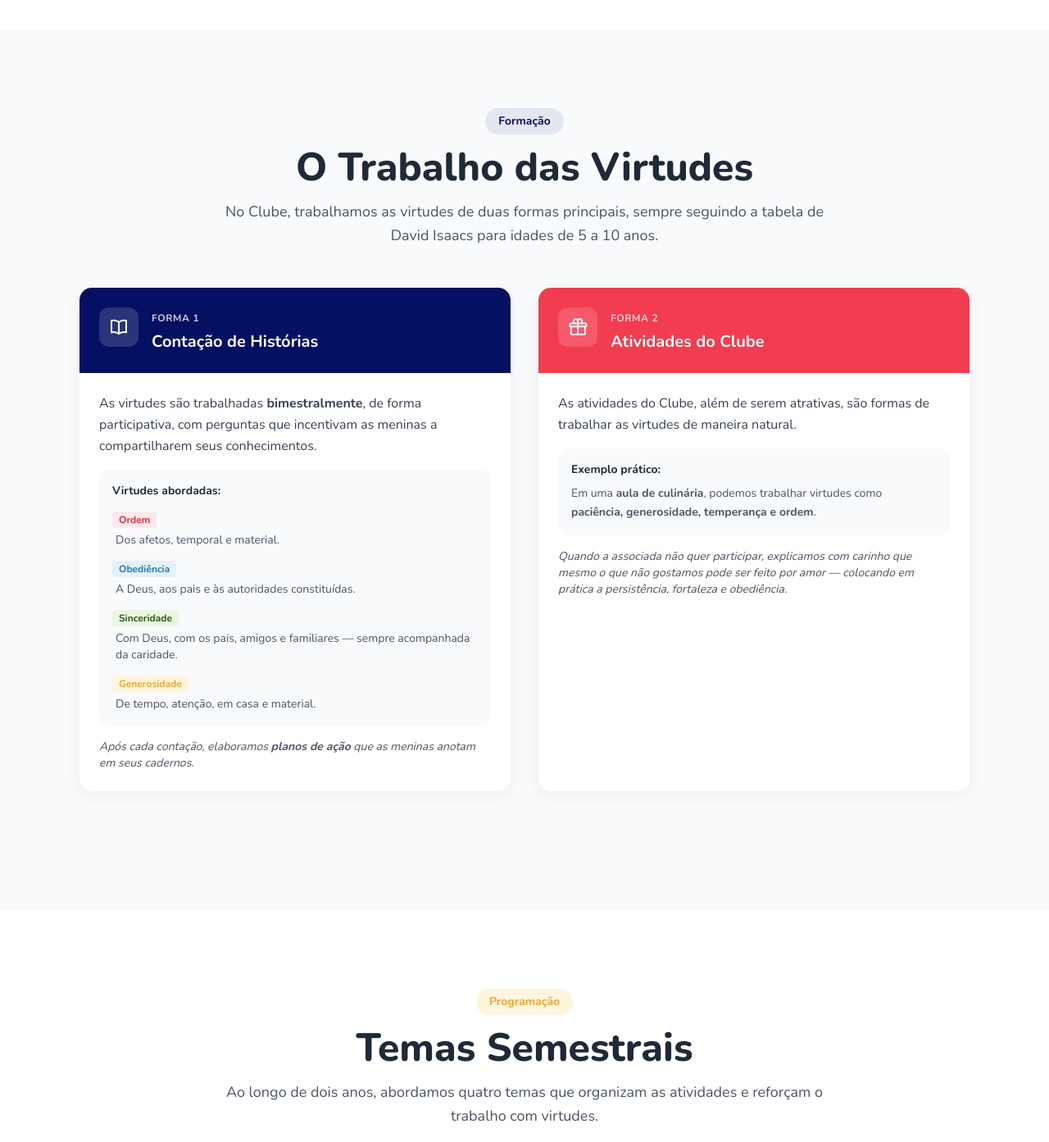
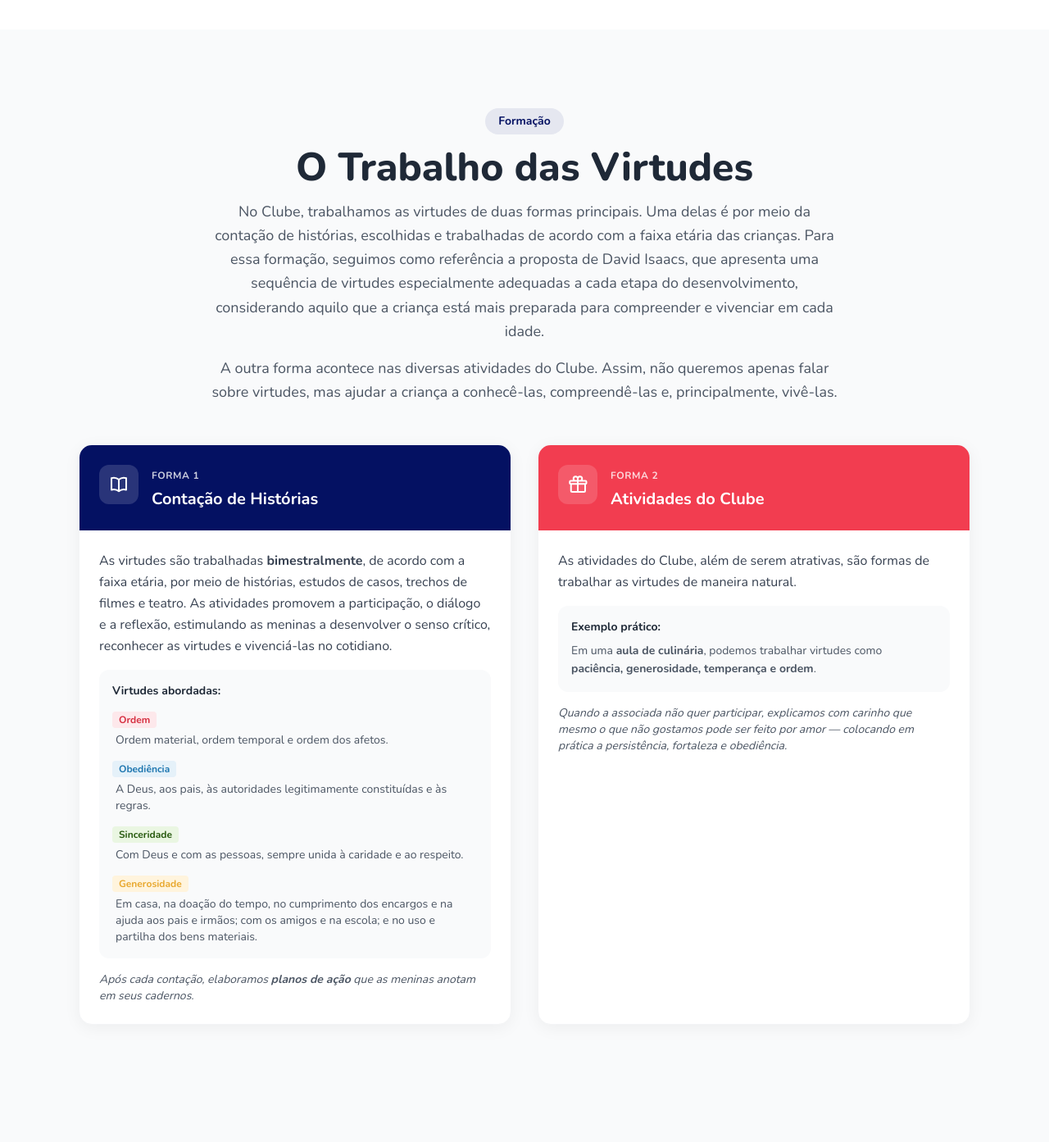
Before and after one commit to Gustmeal/site_lacos, a Flask app: page /clubes/camelia in a window 1280 px wide. Shown: the part 2164-3557 px from the top of the page at 82% size. Run offline with Flask 3, Linux system fonts and the light colour scheme; some libraries are stand-ins or nearby versions.

Commit message:
mudanças locais em textos de virtudes tanto dos clubes juvenis tanto dos infantis

```diff
--- a/app/data/clubes_data.py
+++ b/app/data/clubes_data.py
@@ -28,7 +28,7 @@ CLUBES = [
         "descricao_curta": "O primeiro clube de Brasília, hoje um dos maiores do Brasil.",
         "descricao": (
             "O Clube Caliandra, localizado no bairro Lago Sul, foi o primeiro de Brasília, "
-            "mas recebeu este nome em 2006. Tornou-se um dos maiores clube do Brasil, "
+            "mas recebeu este nome em 2006. Tornou-se um dos maiores clubes do Brasil, "
             "com um total de 40 associadas, de 5 a 10 anos."
         ),
         "diretora": "Fernanda Godinho",
@@ -291,13 +291,13 @@ CLUBES = [
         "destaque": True,
         "cor_tema": "lacos-marinho",
         "fundado_em": None,
-        "idades": "11 a 17 anos",
+        "idades": "10 a 14 anos",
         "total_associadas": 47,
         "funcionamento": "Sábado, das 9h30 às 12h",
         "descricao_curta": "Maior clube juvenil da Asa Sul, com 47 jovens em formação.",
         "descricao": (
             "O Clube Andorinha, localizado em Brasília, é um dos maiores clubes juvenis da "
-            "Associação Laços, atendendo 47 jovens de 11 a 17 anos. Oferece um amplo leque "
+            "Associação Laços, atendendo 47 jovens de 10 a 14 anos. Oferece um amplo leque "
             "de atividades culturais, artísticas e práticas, sempre com foco na formação "
             "integral das associadas."
         ),
@@ -331,13 +331,13 @@ CLUBES = [
         "destaque": True,
         "cor_tema": "lacos-marinho",
         "fundado_em": None,
-        "idades": "11 a 17 anos",
+        "idades": "10 a 14 anos",
         "total_associadas": 32,
         "funcionamento": "Sábado, das 9h às 11h30",
         "descricao_curta": "Clube juvenil do Park Way com 32 associadas em formação integral.",
         "descricao": (
             "O Clube Magnólia, localizado no Park Way de Águas Claras, atende 32 jovens "
-            "de 11 a 17 anos. Oferece atividades culturais, artísticas e de formação "
+            "de 10 a 14 anos. Oferece atividades culturais, artísticas e de formação "
             "espiritual, com acompanhamento de sacerdote e momentos de meditação."
         ),
         "diretora": "Fernanda Andrade",
@@ -370,13 +370,13 @@ CLUBES = [
         "destaque": True,
         "cor_tema": "lacos-marinho",
         "fundado_em": None,
-        "idades": "11 a 17 anos",
+        "idades": "10 a 14 anos",
         "total_associadas": 30,
         "funcionamento": "Sábado, das 9h30 às 12h15",
         "descricao_curta": "Clube juvenil do Lago Sul com formação espiritual e prática.",
         "descricao": (
-            "O Clube Juvenil Orquídea, localizado no Lago Sul, atende 30 jovens de 11 a "
-            "17 anos. Oferece formação aprofundada com atendimento e meditação com o "
+            "O Clube Juvenil Orquídea, localizado no Lago Sul, atende 30 jovens de 10 a "
+            "14 anos. Oferece formação aprofundada com atendimento e meditação com o "
             "Padre Jorge, clube de leitura, formação para os pais e aulas práticas que "
             "vão de culinária a moda e comportamento."
         ),
--- a/app/templates/components/clube_virtudes.html
+++ b/app/templates/components/clube_virtudes.html
@@ -15,9 +15,14 @@ COMPONENTE: Trabalho das Virtudes
             <h2 class="text-3xl md:text-4xl lg:text-5xl font-extrabold text-gray-800 mb-4 leading-tight">
                 O Trabalho das Virtudes
             </h2>
-            <p class="text-lg text-gray-600 leading-relaxed">
-                No Clube, trabalhamos as virtudes de duas formas principais, sempre seguindo a tabela de David Isaacs para idades de 5 a 10 anos.
-            </p>
+            <div class="text-lg text-gray-600 leading-relaxed space-y-4 text-left sm:text-center">
+                <p>
+                    No Clube, trabalhamos as virtudes de duas formas principais. Uma delas é por meio da contação de histórias, escolhidas e trabalhadas de acordo com a faixa etária das crianças. Para essa formação, seguimos como referência a proposta de David Isaacs, que apresenta uma sequência de virtudes especialmente adequadas a cada etapa do desenvolvimento, considerando aquilo que a criança está mais preparada para compreender e vivenciar em cada idade.
+                </p>
+                <p>
+                    A outra forma acontece nas diversas atividades do Clube. Assim, não queremos apenas falar sobre virtudes, mas ajudar a criança a conhecê-las, compreendê-las e, principalmente, vivê-las.
+                </p>
+            </div>
         </div>
 
         <!-- 2 formas de trabalhar -->
@@ -41,7 +46,7 @@ COMPONENTE: Trabalho das Virtudes
 
                 <div class="p-6">
                     <p class="text-gray-700 leading-relaxed mb-4">
-                        As virtudes são trabalhadas <strong>bimestralmente</strong>, de forma participativa, com perguntas que incentivam as meninas a compartilharem seus conhecimentos.
+                        As virtudes são trabalhadas <strong>bimestralmente</strong>, de acordo com a faixa etária, por meio de histórias, estudos de casos, trechos de filmes e teatro. As atividades promovem a participação, o diálogo e a reflexão, estimulando as meninas a desenvolver o senso crítico, reconhecer as virtudes e vivenciá-las no cotidiano.
                     </p>
 
                     <div class="bg-gray-50 rounded-xl p-4 mb-4">
@@ -52,25 +57,25 @@ COMPONENTE: Trabalho das Virtudes
                                 <span class="inline-block px-2 py-0.5 bg-lacos-vermelho-suave text-lacos-vermelho-escuro text-xs font-bold rounded">
                                     Ordem
                                 </span>
-                                <p class="text-sm text-gray-600 mt-1 ml-1">Dos afetos, temporal e material.</p>
+                                <p class="text-sm text-gray-600 mt-1 ml-1">Ordem material, ordem temporal e ordem dos afetos.</p>
                             </div>
                             <div>
                                 <span class="inline-block px-2 py-0.5 bg-lacos-azul-suave text-lacos-azul-escuro text-xs font-bold rounded">
                                     Obediência
                                 </span>
-                                <p class="text-sm text-gray-600 mt-1 ml-1">A Deus, aos pais e às autoridades constituídas.</p>
+                                <p class="text-sm text-gray-600 mt-1 ml-1">A Deus, aos pais, às autoridades legitimamente constituídas e às regras.</p>
                             </div>
                             <div>
                                 <span class="inline-block px-2 py-0.5 bg-lacos-verde-suave text-lacos-verde-escuro text-xs font-bold rounded">
                                     Sinceridade
                                 </span>
-                                <p class="text-sm text-gray-600 mt-1 ml-1">Com Deus, com os pais, amigos e familiares — sempre acompanhada da caridade.</p>
+                                <p class="text-sm text-gray-600 mt-1 ml-1">Com Deus e com as pessoas, sempre unida à caridade e ao respeito.</p>
                             </div>
                             <div>
                                 <span class="inline-block px-2 py-0.5 bg-lacos-amarelo-suave text-lacos-amarelo-escuro text-xs font-bold rounded">
                                     Generosidade
                                 </span>
-                                <p class="text-sm text-gray-600 mt-1 ml-1">De tempo, atenção, em casa e material.</p>
+                                <p class="text-sm text-gray-600 mt-1 ml-1">Em casa, na doação do tempo, no cumprimento dos encargos e na ajuda aos pais e irmãos; com os amigos e na escola; e no uso e partilha dos bens materiais.</p>
                             </div>
                         </div>
                     </div>
--- a/app/templates/pages/clube_detalhe.html
+++ b/app/templates/pages/clube_detalhe.html
@@ -11,15 +11,17 @@
 <section class="relative bg-lacos-marinho text-white overflow-hidden">
 
     {% if imagem_capa and imagem_capa.tipo == 'foto' %}
-    <!-- FOTO de fundo (clubes com fotos) -->
+    <!-- FOTO de fundo NÍTIDA (clubes com fotos) -->
     <div class="absolute inset-0">
         <img src="{{ url_for('static', filename=imagem_capa.caminho) }}"
              alt="Clube {{ clube.nome }}"
-             class="w-full h-full object-cover opacity-25">
+             class="w-full h-full object-cover">
     </div>
-    {% endif %}
-
-    <!-- Padrão decorativo -->
+    <!-- Sombra suave só na base e à esquerda, para garantir a leitura do texto branco -->
+    <div class="absolute inset-0 bg-gradient-to-t from-black/70 via-black/25 to-transparent"></div>
+    <div class="absolute inset-0 bg-gradient-to-r from-black/50 to-transparent"></div>
+    {% else %}
+    <!-- Fundo marinho + padrão decorativo (clubes sem foto, só logo) -->
     <div class="absolute inset-0 bg-gradient-to-br from-lacos-marinho/95 via-lacos-marinho/85 to-lacos-marinho-claro/90"></div>
     <div class="absolute inset-0 opacity-[0.08]">
         <svg class="w-full h-full" xmlns="http://www.w3.org/2000/svg" viewBox="0 0 200 200" preserveAspectRatio="xMidYMid slice">
@@ -29,6 +31,7 @@
             <rect width="200" height="200" fill="url(#clubeBannerDots)"/>
         </svg>
     </div>
+    {% endif %}
 
     <div class="relative max-w-6xl mx-auto px-4 sm:px-6 lg:px-8 py-20 md:py-28">
 
@@ -324,6 +327,37 @@
 {% endif %}
 
 <!-- ============================================
+     3.5. FORMAÇÃO NOS CLUBES JUVENIS (só juvenis)
+     ============================================ -->
+{% if clube.categoria == 'juvenil' %}
+<section class="py-16 md:py-24 bg-gray-50">
+    <div class="max-w-4xl mx-auto px-4 sm:px-6 lg:px-8">
+
+        <div class="text-center max-w-3xl mx-auto mb-10">
+            <span class="inline-block px-4 py-1.5 bg-lacos-marinho-suave text-lacos-marinho rounded-full text-sm font-bold mb-4">
+                Formação
+            </span>
+            <h2 class="text-3xl md:text-4xl lg:text-5xl font-extrabold text-gray-800 mb-4 leading-tight">
+                Formação Integral das Jovens
+            </h2>
+        </div>
+
+        <div class="bg-white rounded-2xl shadow-soft border border-gray-100 p-6 md:p-10 space-y-5 text-gray-700 leading-relaxed text-lg">
+            <p>
+                Nos clubes juvenis, cada atividade tem um objetivo específico. Muito além do aprendizado prático e do lazer, todas elas contribuem para o fortalecimento da personalidade, o desenvolvimento da autonomia e a melhoria contínua do relacionamento interpessoal das jovens.
+            </p>
+            <p>
+                A formação cristã é uma grande aliada nesse processo de amadurecimento integral. Para isso, contamos com o apoio do <a href="https://opusdei.org/pt-br/" target="_blank" rel="noopener noreferrer" class="text-lacos-marinho font-semibold hover:underline">Opus Dei</a>, uma instituição da Igreja Católica, que nos auxilia na transmissão de valores e na busca por um sentido transcendente na vida diária — ajudando cada jovem a encontrar seu propósito e a transformar o cotidiano em uma oportunidade de serviço e de crescimento pessoal.
+            </p>
+        </div>
+    </div>
+</section>
+
+<!-- Trabalho das virtudes — juvenis -->
+{% include 'components/clube_virtudes_juvenil.html' %}
+{% endif %}
+
+<!-- ============================================
      4. TRABALHO DAS VIRTUDES (só clubes infantis)
      ============================================ -->
 {% if clube.categoria == 'infantil' %}
--- a/app/templates/pages/home.html
+++ b/app/templates/pages/home.html
@@ -18,8 +18,8 @@
              fetchpriority="high">
     </div>
 
-    <!-- Overlay azul marinho com gradiente (garante legibilidade do texto) -->
-    <div class="absolute inset-0 z-10 bg-gradient-to-br from-lacos-marinho/85 via-lacos-marinho/75 to-lacos-marinho/60"></div>
+    <!-- Escurecimento neutro sutil (garante legibilidade do texto branco sem tingir a foto de azul) -->
+    <div class="absolute inset-0 z-10 bg-gradient-to-b from-black/40 via-black/20 to-black/45"></div>
 
     <!-- Padrão decorativo de fundo (suave) -->
     <div class="absolute inset-0 z-20 opacity-[0.08]">
```
Also changed, not shown: app/templates/components/clube_virtudes_juvenil.html (added, +74 -0 lines), app/static/img/banner-home.webp.
